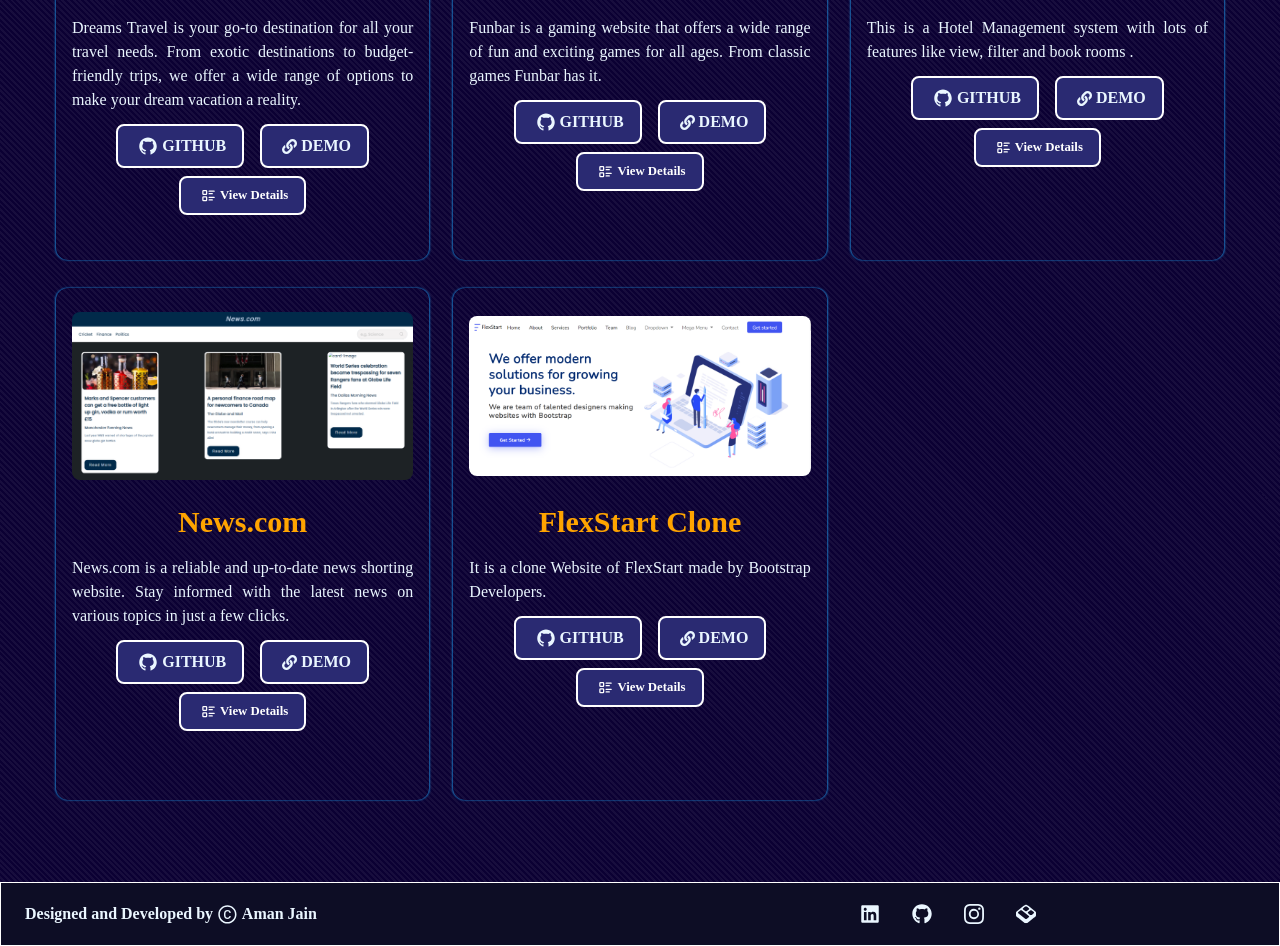
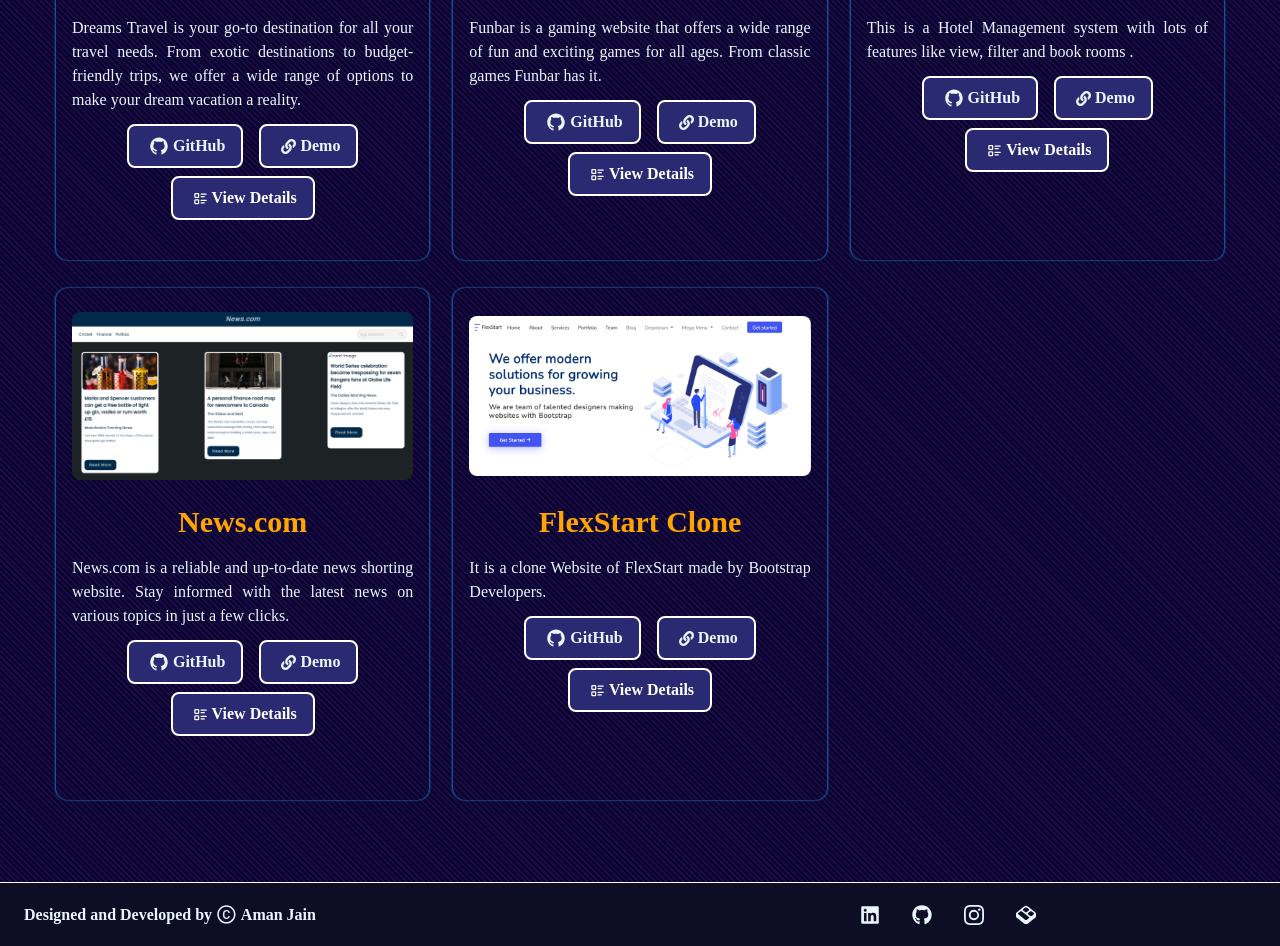
Before and after one commit to VAmanjain/portfiolio, a React (Create React App) app: page /work in a window 1280 px wide. Shown: the part 460-1406 px from the top of the page. Built offline with nearby package versions, Linux system fonts and the light colour scheme.

Commit message:
change styling

```diff
--- a/src/components/Contacts.jsx
+++ b/src/components/Contacts.jsx
@@ -10,7 +10,7 @@ const Contacts = () => {
     <div name="contact" className="w-[100%] h-auto tablet:p-4 py-5  ">
       <div className="mt-[90px] px-4">
         <div className="mx-4">
-          <div className="text-yellowcolor font-bold  border border-white border-[2px] p-2 flex justify-center items-center rounded-[40px] mb-4  ">
+          <div className="text-yellowcolor font-bold border-white border-[2px] p-2 flex justify-center items-center rounded-[40px] mb-4  ">
             <h1 className="text-2xl tablet:text-3xl laptop:text-4xl text-center">
               Contact
             </h1>
@@ -94,7 +94,7 @@ const Contacts = () => {
                   rows="5"
                   required
                 ></textarea>
-                <button className=" f-btn text-bgcolor border border-bgcolor text-[1.2rem] border-2 py-1 px-4 mx-auto my-4 flex items-center rounded ">
+                <button className=" f-btn text-bgcolor border-2 border-bgcolor text-[1.2rem] py-1 px-4 mx-auto my-4 flex items-center rounded ">
                   Submit
                 </button>
               </form>
--- a/src/components/Credit.jsx
+++ b/src/components/Credit.jsx
@@ -6,7 +6,7 @@ import { SiBento } from "react-icons/si";
 
 const Credit = () => {
   return (
-    <div className="w-full h-[7rem] tablet:h-[4rem] bg-[#0d0d25]  px-6 grid grid-cols-1 tablet:flex table:justify-center tablet:items-center border border-white ">
+    <div className="w-full h-[7rem] tablet:h-[4rem] bg-[#0d0d25]  px-6 grid grid-cols-1 tablet:flex table:justify-center tablet:items-center border-t border-t-white ">
       <div className="w-full my-2 flex  justify-center items-center text-textcolor font-semibold  tablet:w-[50%] tablet:justify-start  ">
         <h2>Designed and Developed by </h2>
         <h2 className="px-1 font-semibold" style={{ fontSize: "1.3rem" }}>
--- a/src/components/Work.jsx
+++ b/src/components/Work.jsx
@@ -62,25 +62,28 @@ const Work = () => {
                     <a
                       href={item.github}
                       className="bg-bluecolor rounded-[8px] p-2 px-4 flex mx-2 items-center border-[2px] border-white "
+                      target="_blank"
                     >
                       {" "}
-                      <AiFillGithub size={20} className="mx-1" /> GITHUB
+                      <AiFillGithub size={20} className="mx-1" />
+                      GitHub
                     </a>
                     <a
                       href={item.live}
                       className="bg-bluecolor rounded-[8px] p-2 px-4 flex mx-2 items-center border-[2px] border-white "
+                      target="_blank"
                     >
                       {" "}
-                      <FaLink size={15} className=" mx-1 " /> DEMO{" "}
+                      <FaLink size={15} className=" mx-1 " /> Demo{" "}
                     </a>
                   </div>
-                  <div className="mx-auto flex justify-center items-center mt-2 ">
+                  <div className="mx-auto flex justify-center items-center mt-2  ">
                     {/* ------Dialog-------- */}
 
                     <Button
                       onClick={() => handleOpen(item.id)}
                       variant="gradient"
-                      className=" bg-bluecolor border-[2px] border-white mb-2 rounded-[8px] p-2 px-4 mx-2 flex items-center text-[0.8rem] "
+                      className=" bg-bluecolor border-[2px] border-white mb-2 rounded-[8px] p-2 px-4 mx-2 flex items-center text-[1rem] "
                     >
                       <TbListDetails size={15} className="mx-1" />
                       View Details
@@ -93,19 +96,9 @@ const Work = () => {
                         mount: { scale: 1, y: 0 },
                         unmount: { scale: 0.9, y: -100 },
                       }}
-                      className="bg-bluecolor mt-4 mx-auto max-w-[90%] h-[90vh] laptop:h-auto p-1 "
+                      className="bg-bluecolor mt-4 align-middle mx-auto max-w-[90%] h-[90vh] laptop:h-min p-1 backdrop:blur-sm rounded-[8px] relative laptop:top-[15%]  "
                     >
-                      <div className="flex justify-end">
-                        <Button
-                          variant="gradient"
-                          color="green"
-                          onClick={handleOpen}
-                          className="border-[2px] border-white rounded-[8px] p-2 "
-                        >
-                          <span>Close</span>
-                        </Button>
-                      </div>
-                      <DialogBody className="w-[100%] h-[80vh] grid  laptop:flex justify-center items-center ">
+                      <DialogBody className="w-[100%] h-[80vh] laptop:h-min grid  laptop:flex justify-center items-center ">
                         <div className="  mx-auto tablet:h-auto laptop:h-auto laptop:w-[50%]">
                           <img
                             src={item.image}
@@ -157,6 +150,16 @@ const Work = () => {
                           </div>
                         </div>
                       </DialogBody>
+                      <DialogFooter>
+                        <Button
+                          variant="gradient"
+                          color="green"
+                          onClick={handleOpen}
+                          className="border-[2px] border-white rounded-[8px] p-2 "
+                        >
+                          <span>Close</span>
+                        </Button>
+                      </DialogFooter>
                     </Dialog>
                   </div>
                 </div>
```
